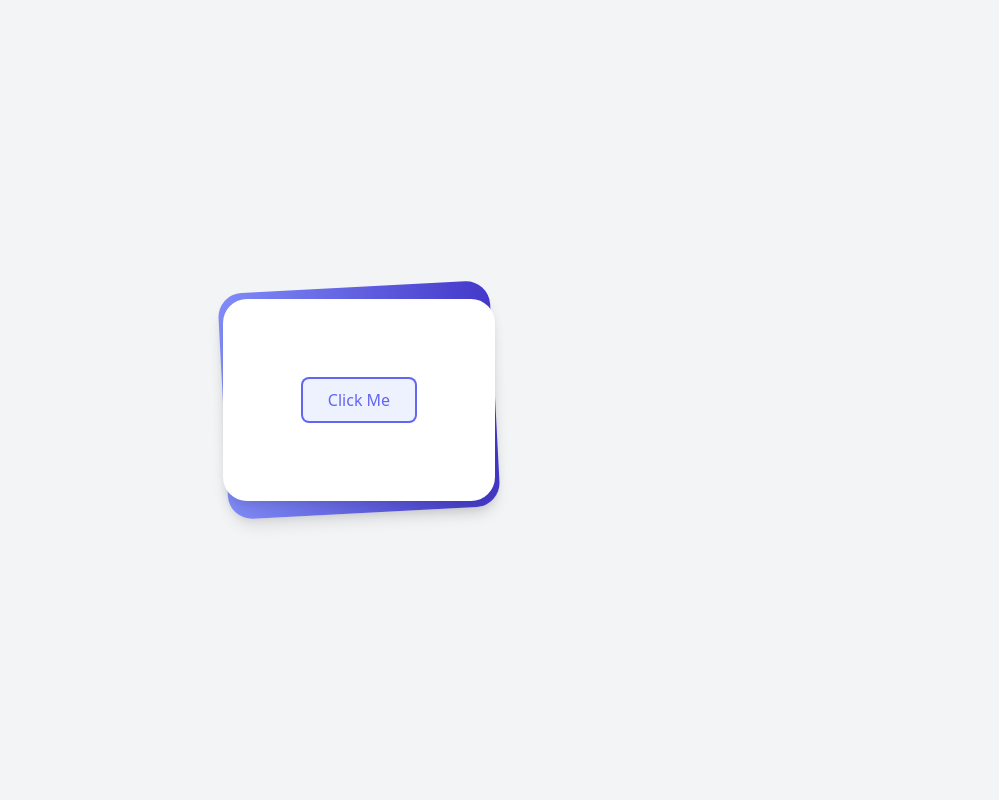
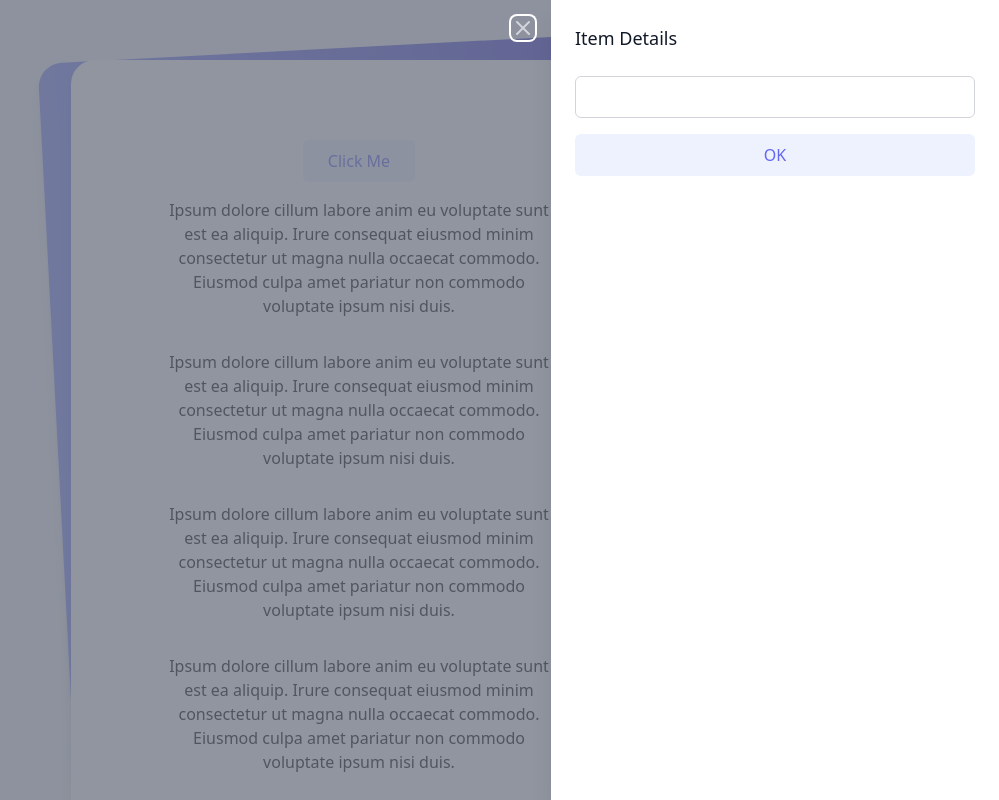
Before and after one commit to mryechkin/tailwind-slideover, a React (Create React App) app: page / in a window 1280 px wide. Both pictures are taken after a click on the button "Click Me". Shown: the top 800 px of the page, without its empty margins (281-1280 px from the left). Built offline with nearby package versions, Linux system fonts and the light colour scheme.

Commit message:
Adding SlideOver component from Tailwind UI

```diff
--- a/src/App.js
+++ b/src/App.js
@@ -1,17 +1,82 @@
+import { useState } from 'react';
+import { OverlayProvider, usePreventScroll } from 'react-aria';
 import Button from './components/Button';
+import SlideOver from './components/SlideOver';
 
 function App() {
+  const [isOpen, setIsOpen] = useState(false);
+
+  const handleOnClose = () => setIsOpen(false);
+
+  usePreventScroll({ isDisabled: !isOpen });
+
   return (
-    <div className="min-h-screen bg-gray-100 py-6 flex flex-col justify-center sm:py-12">
-      <div className="relative text-center py-3 max-w-full sm:max-w-xl sm:mx-auto">
-        <div className="absolute inset-0 bg-gradient-to-r from-indigo-400 to-indigo-700 shadow-lg transform -skew-y-3 sm:skew-y-0 sm:-rotate-3 sm:rounded-3xl"></div>
-        <div className="relative p-20 bg-white shadow-lg sm:rounded-3xl">
-          <div className="max-w-md mx-auto sm:max-w-2xl">
-            <Button>Click Me</Button>
+    <OverlayProvider>
+      <div className="min-h-screen bg-gray-100 py-6 flex flex-col justify-center sm:py-12">
+        <div className="relative text-center py-3 max-w-full lg:max-w-xl lg:mx-auto">
+          <div className="absolute inset-0 bg-gradient-to-r from-indigo-400 to-indigo-700 shadow-lg transform -skew-y-3 lg:skew-y-0 lg:-rotate-3 lg:rounded-3xl"></div>
+          <div className="relative p-20 bg-white shadow-lg lg:rounded-3xl">
+            <div className="max-w-md mx-auto lg:max-w-2xl">
+              <Button onClick={() => setIsOpen(true)}>Click Me</Button>
+              <p className="p-4">
+                Ipsum dolore cillum labore anim eu voluptate sunt est ea
+                aliquip. Irure consequat eiusmod minim consectetur ut magna
+                nulla occaecat commodo. Eiusmod culpa amet pariatur non commodo
+                voluptate ipsum nisi duis.
+              </p>
+              <p className="p-4">
+                Ipsum dolore cillum labore anim eu voluptate sunt est ea
+                aliquip. Irure consequat eiusmod minim consectetur ut magna
+                nulla occaecat commodo. Eiusmod culpa amet pariatur non commodo
+                voluptate ipsum nisi duis.
+              </p>
+              <p className="p-4">
+                Ipsum dolore cillum labore anim eu voluptate sunt est ea
+                aliquip. Irure consequat eiusmod minim consectetur ut magna
+                nulla occaecat commodo. Eiusmod culpa amet pariatur non commodo
+                voluptate ipsum nisi duis.
+              </p>
+              <p className="p-4">
+                Ipsum dolore cillum labore anim eu voluptate sunt est ea
+                aliquip. Irure consequat eiusmod minim consectetur ut magna
+                nulla occaecat commodo. Eiusmod culpa amet pariatur non commodo
+                voluptate ipsum nisi duis.
+              </p>
+              <p className="p-4">
+                Ipsum dolore cillum labore anim eu voluptate sunt est ea
+                aliquip. Irure consequat eiusmod minim consectetur ut magna
+                nulla occaecat commodo. Eiusmod culpa amet pariatur non commodo
+                voluptate ipsum nisi duis.
+              </p>
+              <p className="p-4">
+                Ipsum dolore cillum labore anim eu voluptate sunt est ea
+                aliquip. Irure consequat eiusmod minim consectetur ut magna
+                nulla occaecat commodo. Eiusmod culpa amet pariatur non commodo
+                voluptate ipsum nisi duis.
+              </p>
+              <p className="p-4">
+                Ipsum dolore cillum labore anim eu voluptate sunt est ea
+                aliquip. Irure consequat eiusmod minim consectetur ut magna
+                nulla occaecat commodo. Eiusmod culpa amet pariatur non commodo
+                voluptate ipsum nisi duis.
+              </p>
+              <SlideOver
+                isOpen={isOpen}
+                onClose={handleOnClose}
+                title="Item Details"
+              >
+                <div className="flex flex-col">
+                  <input type="text" className="border-gray-300 rounded-md" />
+                  <Button className="mt-4" onClick={handleOnClose}>
+                    OK
+                  </Button>
+                </div>
+              </SlideOver>
+            </div>
           </div>
         </div>
       </div>
-    </div>
+    </OverlayProvider>
   );
 }
 
--- /dev/null
+++ b/src/components/SlideOver.js
@@ -0,0 +1,107 @@
+import React from 'react';
+import {
+  FocusScope,
+  OverlayContainer,
+  useOverlay,
+  useModal,
+  useDialog,
+} from 'react-aria';
+import { motion, AnimatePresence } from 'framer-motion';
+
+function SlideOverContent(props) {
+  const { onClose, children, title } = props;
+
+  const ref = React.useRef();
+  const { overlayProps } = useOverlay(props, ref);
+  const { modalProps } = useModal(props, ref);
+  const { dialogProps, titleProps } = useDialog(props, ref);
+
+  return (
+    <div className="fixed inset-0 overflow-hidden">
+      <div className="absolute inset-0 overflow-hidden">
+        <motion.div
+          className="absolute inset-0 bg-gray-500 bg-opacity-75 transition-opacity"
+          aria-hidden="true"
+          initial={{ opacity: 0 }}
+          animate={{ opacity: 1 }}
+          exit={{ opacity: 0 }}
+        ></motion.div>
+        <motion.section
+          className="absolute inset-y-0 right-0 pl-10 max-w-full flex"
+          aria-labelledby="slide-over-heading"
+          ref={ref}
+          {...overlayProps}
+          {...dialogProps}
+          {...modalProps}
+          initial={{ x: '100%' }}
+          animate={{ x: 0 }}
+          exit={{ x: '100%' }}
+          transition={{ ease: 'easeInOut', duration: 0.5 }}
+        >
+          <FocusScope contain restoreFocus autoFocus>
+            <div className="relative w-screen max-w-md">
+              <div className="absolute top-0 left-0 -ml-8 pt-4 pr-2 flex sm:-ml-10 sm:pr-4">
+                <button
+                  onClick={onClose}
+                  className="rounded-md text-gray-300 hover:text-white focus:outline-none focus:ring-2 focus:ring-white"
+                >
+                  <span className="sr-only">Close panel</span>
+                  <svg
+                    className="h-6 w-6"
+                    xmlns="http://www.w3.org/2000/svg"
+                    fill="none"
+                    viewBox="0 0 24 24"
+                    stroke="currentColor"
+                    aria-hidden="true"
+                  >
+                    <path
+                      stroke-linecap="round"
+                      stroke-linejoin="round"
+                      stroke-width="2"
+                      d="M6 18L18 6M6 6l12 12"
+                    />
+                  </svg>
+                </button>
+              </div>
+              <div className="h-full flex flex-col py-6 bg-white shadow-xl overflow-y-scroll">
+                <div className="px-4 sm:px-6">
+                  <h2
+                    id="slide-over-heading"
+                    className="text-lg font-medium text-gray-900"
+                    {...titleProps}
+                  >
+                    {title}
+                  </h2>
+                </div>
+                <div className="mt-6 relative flex-1 px-4 sm:px-6">
+                  {children}
+                </div>
+              </div>
+            </div>
+          </FocusScope>
+        </motion.section>
+      </div>
+    </div>
+  );
+}
+
+function SlideOver({ isOpen, onClose, title, children }) {
+  return (
+    <OverlayContainer>
+      <AnimatePresence>
+        {isOpen && (
+          <SlideOverContent
+            title={title}
+            onClose={onClose}
+            isOpen={isOpen}
+            isDismissable
+          >
+            {children}
+          </SlideOverContent>
+        )}
+      </AnimatePresence>
+    </OverlayContainer>
+  );
+}
+
+export default SlideOver;
```
